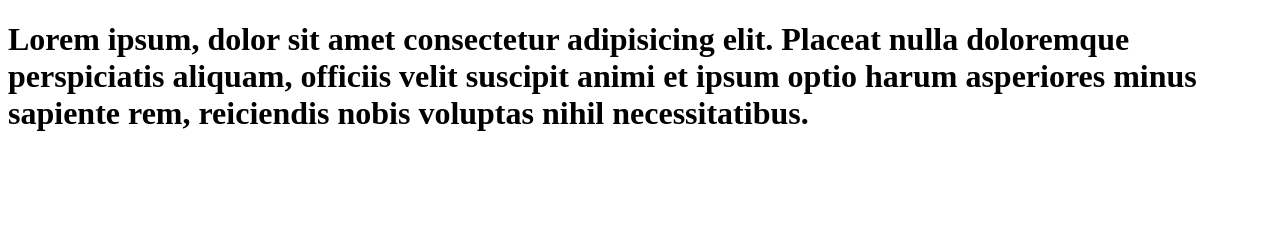
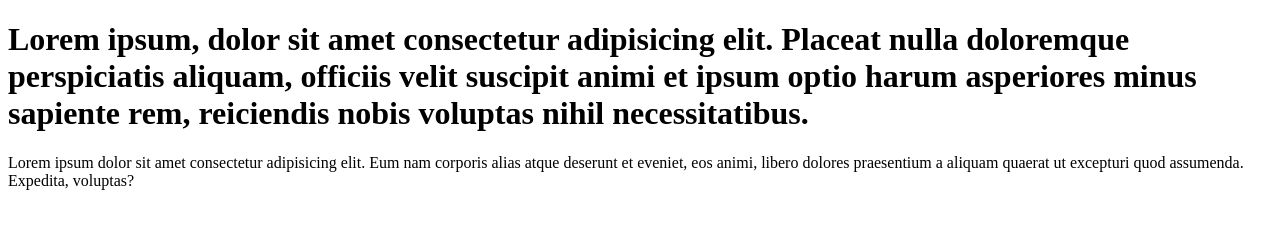
Before and after one commit to praveen-codes36/learn-git, a plain HTML site: page index.html in a window 1280 px wide. Drawn offline with Linux system fonts and the light colour scheme.

Commit message:
add paragraph to code

```diff
--- a/index.html
+++ b/index.html
@@ -7,5 +7,6 @@
 </head>
 <body>
     <h1>Lorem ipsum, dolor sit amet consectetur adipisicing elit. Placeat nulla doloremque perspiciatis aliquam, officiis velit suscipit animi et ipsum optio harum asperiores minus sapiente rem, reiciendis nobis voluptas nihil necessitatibus.</h1>
+    <p>Lorem ipsum dolor sit amet consectetur adipisicing elit. Eum nam corporis alias atque deserunt et eveniet, eos animi, libero dolores praesentium a aliquam quaerat ut excepturi quod assumenda. Expedita, voluptas?</p>
 </body>
 </html>
```
